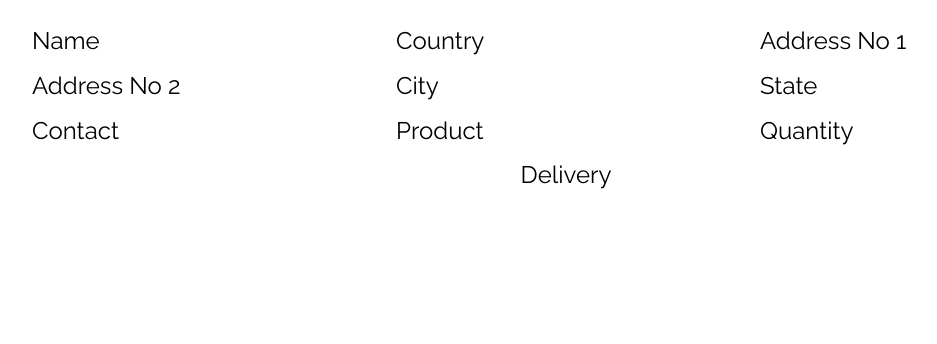
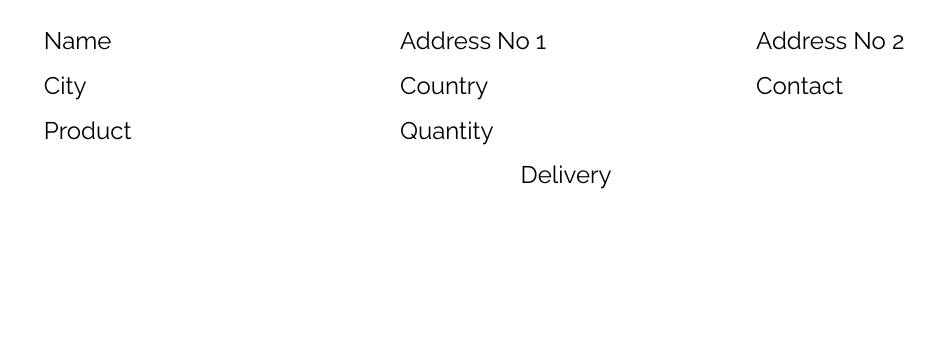
Before and after one commit to BYates1289/Django-Whisky2U, a Django app: template templates/new_template/dashboard/order_details.html in a window 1280 px wide. Shown: the part 102-446 px from the top of the page, without its empty margins (74-1011 px from the left). Run offline with Django 3.2, Linux system fonts and the light colour scheme; the template is opened without the code that fills it, so the values that code supplies are empty; some libraries are stand-ins or nearby versions.

Commit message:
Edit order_details.html

```diff
--- a/order/models.py
+++ b/order/models.py
@@ -18,7 +18,6 @@ class Address(models.Model):
     address_1 = models.CharField(max_length=100)
     address_2 = models.CharField(max_length=100, blank=True, null=True)
     city = models.CharField(max_length=100)
-    state = models.CharField(max_length=100)
     contact = models.CharField(max_length=100)
 
     def __str__(self):
--- a/templates/new_template/dashboard/order_details.html
+++ b/templates/new_template/dashboard/order_details.html
@@ -14,12 +14,6 @@
                   <span>{{item.address.fname|title}}
                     {{item.address.lname|title}}</span>
                 </p>
-              </div>
-            </div>
-            <div class="col-xl-4 col-lg-4 col-md-4 col-sm-6 col-12">
-              <div class="ps-block--contact-info">
-                <h4>Country</h4>
-                <p><span>{{item.address.country|title}}</span></p>
               </div>
             </div>
             <div class="col-xl-4 col-lg-4 col-md-4 col-sm-6 col-12">
@@ -42,8 +36,8 @@
             </div>
             <div class="col-xl-4 col-lg-4 col-md-4 col-sm-6 col-12">
               <div class="ps-block--contact-info">
-                <h4>State</h4>
-                <p><span>{{item.address.state|title}}</span></p>
+                <h4>Country</h4>
+                <p><span>{{item.address.country|title}}</span></p>
               </div>
             </div>
             <div class="col-xl-4 col-lg-4 col-md-4 col-sm-6 col-12">
```
